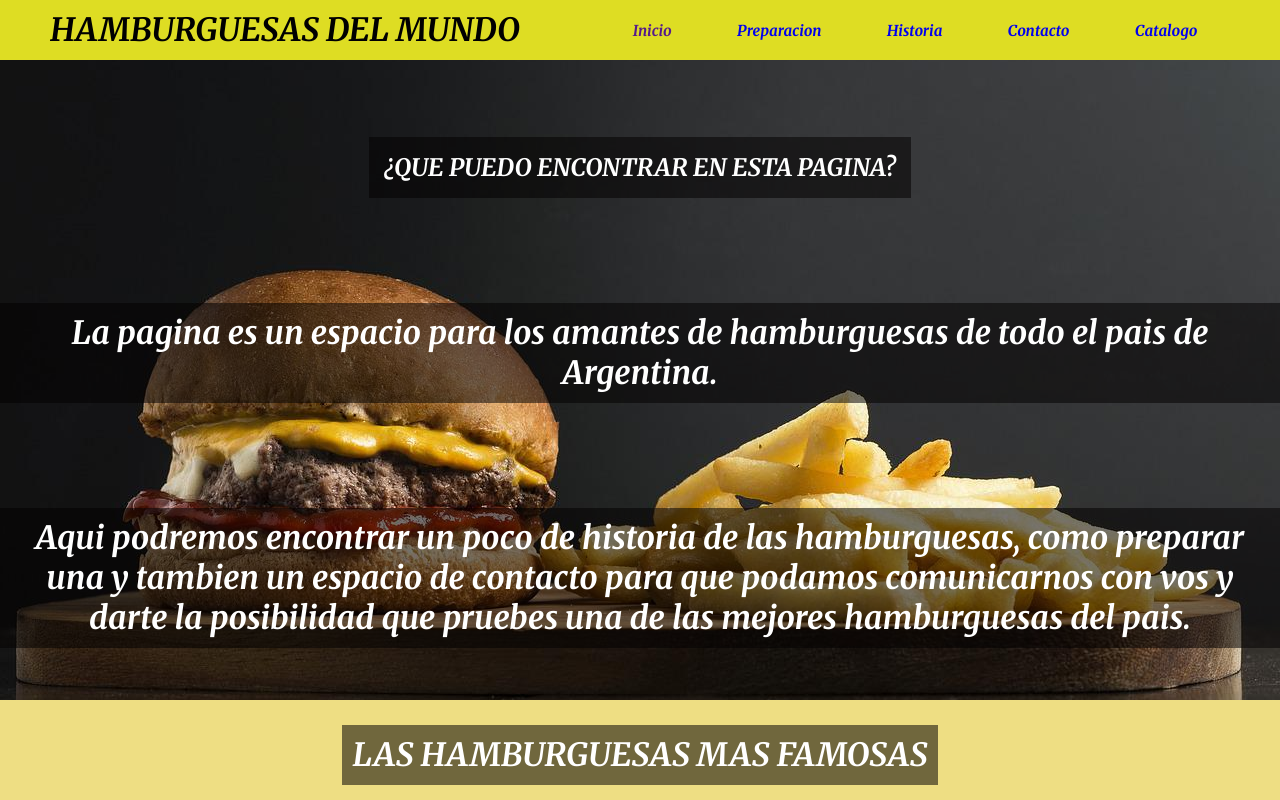
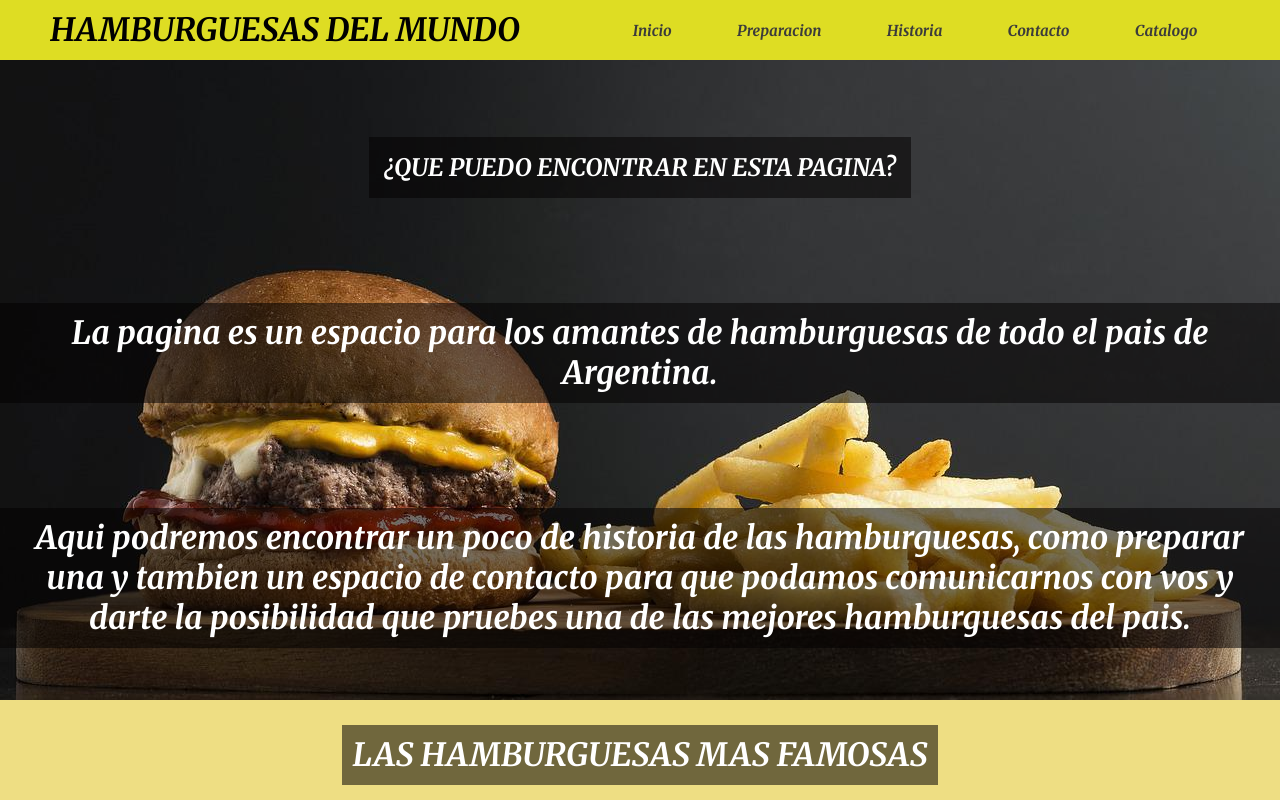
Before and after one commit to MauroGregorat/idea-gregorat-mauro, a plain HTML site: page index.html in a window 1280 px wide. Shown: the top 800 px of the page. Drawn offline with nearby package versions, Linux system fonts and the light colour scheme.

Commit message:
Modificacion de etiqueta a

```diff
--- a/estilos-css/estilo.css
+++ b/estilos-css/estilo.css
@@ -532,3 +532,10 @@ body{
     margin-top: 10px;
     margin-bottom: 30px;
 }
+
+a{
+    color: rgb(59, 59, 59);
+}
+a:hover{
+   color:white
+}
```
